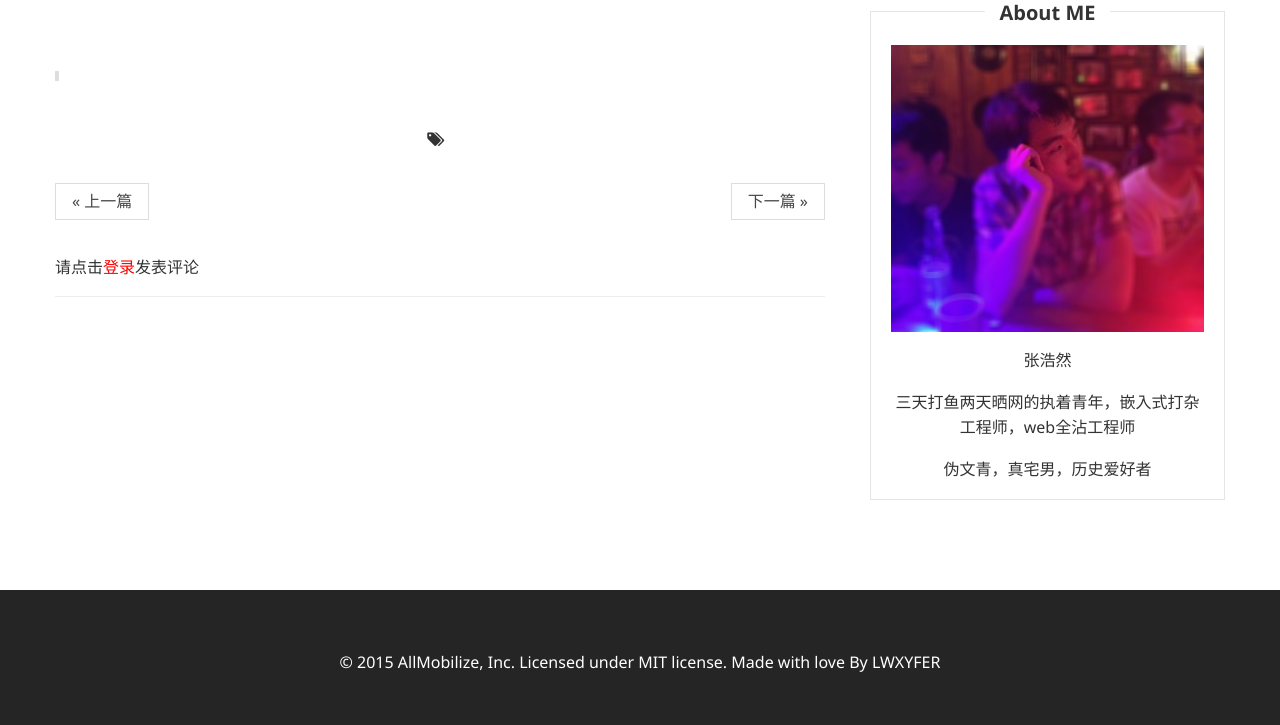
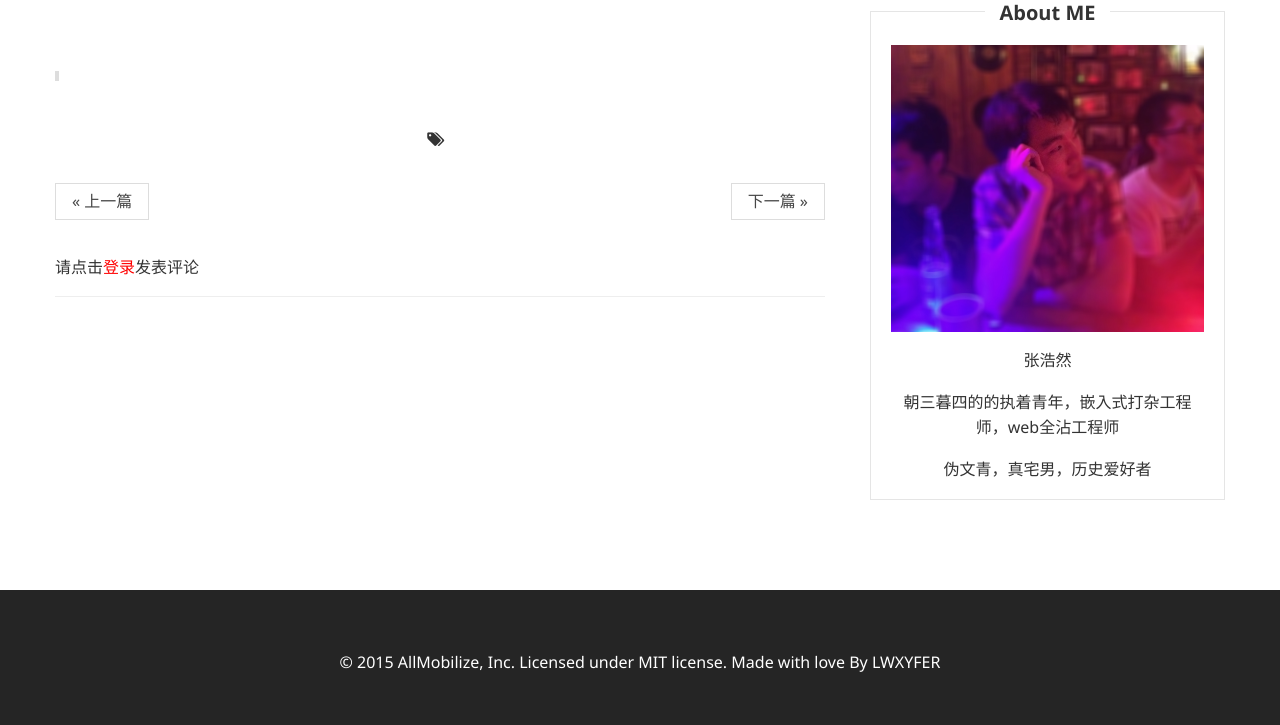
Before and after one commit to haoranzeus/django-blog, a Django app: template templates/blog/article.html in a window 1280 px wide. Shown: the part 213-938 px from the top of the page. Run offline with Django 3.2, Linux system fonts and the light colour scheme; the template is opened without the code that fills it, so the values that code supplies are empty; parts of the project's set-up code (start-up, migrations or seed data) failed here and were passed over.

Commit message:
分类文章也按照时间逆序排序

```diff
--- a/apps/blog/views.py
+++ b/apps/blog/views.py
@@ -149,7 +149,8 @@ class IndexClassify(View):
     template_name = 'blog/index.html'
 
     def get(self, request, classify):
-        articles = ArticleModel.objects.filter(classify=classify)
+        articles = ArticleModel.objects.filter(classify=classify).order_by(
+                '-create_time')
         paginator = Paginator(articles, 5)
         page = request.GET.get('page')
         try:
--- a/templates/blog/base_rightside.html
+++ b/templates/blog/base_rightside.html
@@ -8,7 +8,7 @@
             <img src="{% static 'images/headshot.jpg' %}" alt="about me" class="blog-entry-img" >
             <p>张浩然</p>
             <p>
-        三天打鱼两天晒网的执着青年，嵌入式打杂工程师，web全沾工程师
+        朝三暮四的的执着青年，嵌入式打杂工程师，web全沾工程师
         </p><p>伪文青，真宅男，历史爱好者</p>
         </div>
         <!-- 联系我按钮
```
